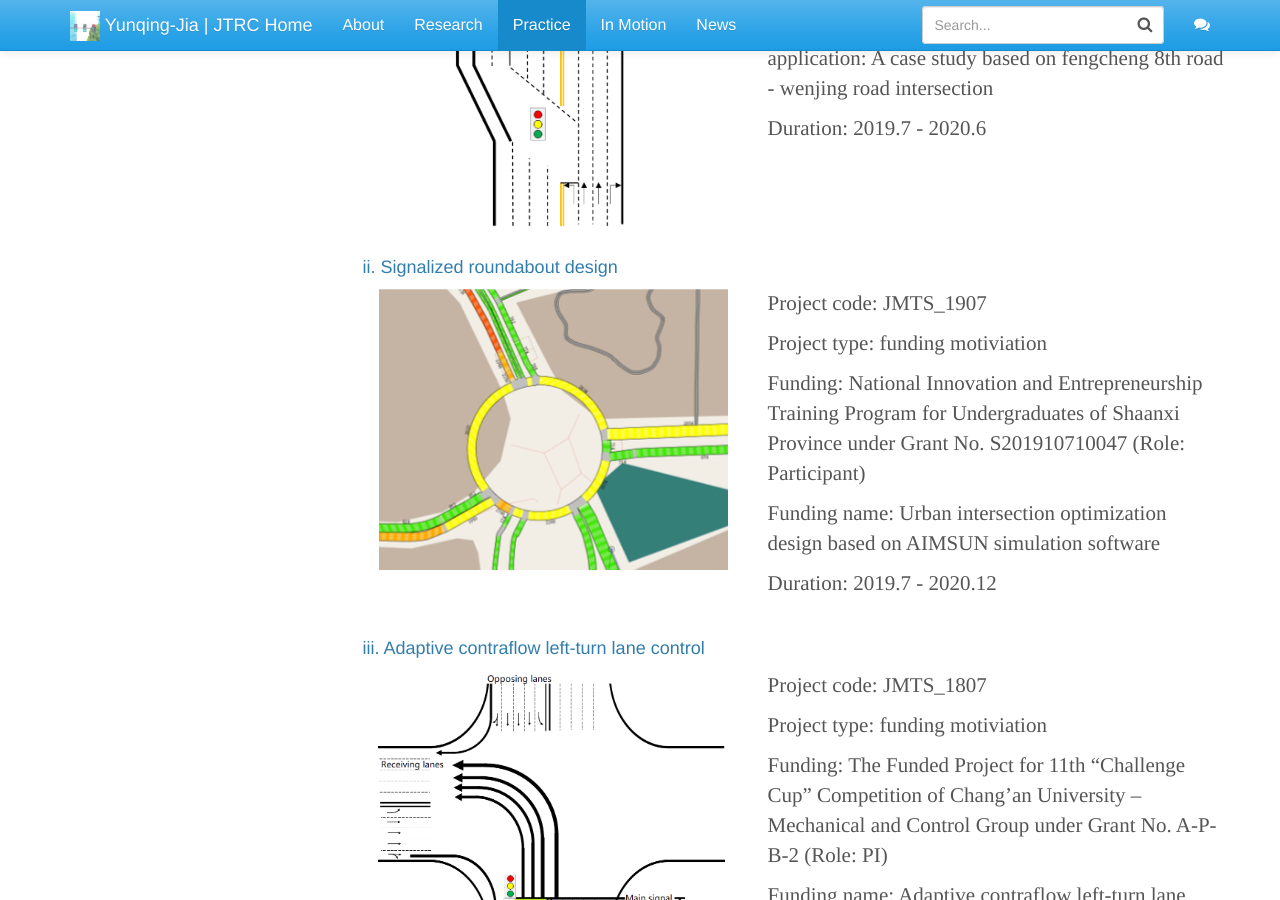
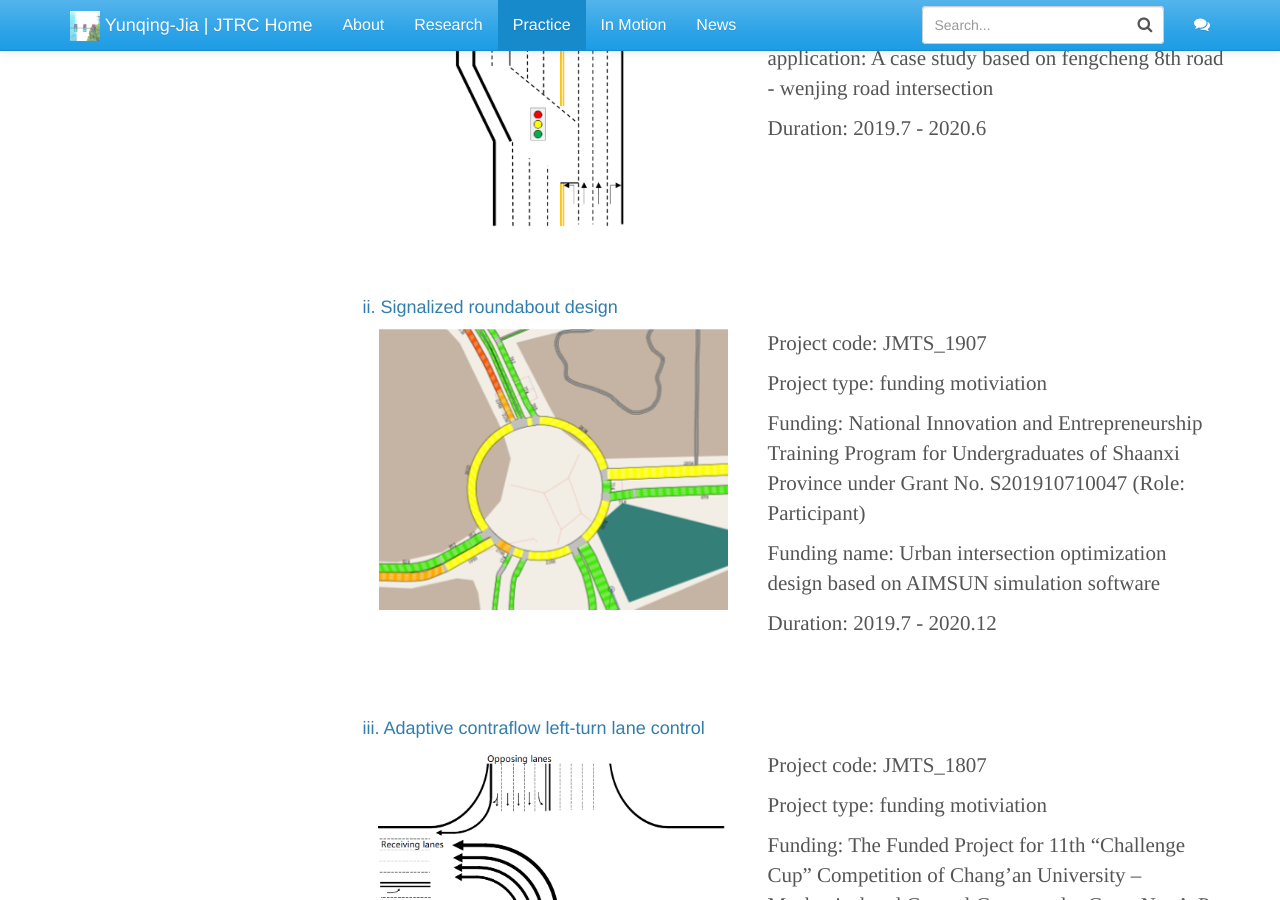
Before and after one commit to Yunqing-Jia/JTRC, a Jekyll site: the page built from _jmts/experience.md, in a window 1280 px wide and 900 px high, scrolled down 1113 px. Built offline with Jekyll 4.4.1, drawn with Linux system fonts in a browser that asks for light colours.

Commit message:
Update experience.md

```diff
--- a/_jmts/experience.md
+++ b/_jmts/experience.md
@@ -68,7 +68,7 @@ font-size:21px;
 </div>
 
 <a name="jmts_1907"/>
-<br>
+<br><br><br>
 
 #### ii. Signalized roundabout design
 
@@ -90,7 +90,7 @@ font-size:21px;
 </div>
 
 <a name="jmts_1807"/>
-<br>
+<br><br><br>
 
 #### iii. Adaptive contraflow left-turn lane control
 
@@ -145,7 +145,7 @@ font-size:21px;
 </div>
 
 <a name="jmts_2110"/>
-<br>
+<br><br><br>
 
 #### ii. Airline crew scheduling model
 
@@ -166,7 +166,7 @@ font-size:21px;
 </div>
 
 <a name="jmts_2204"/>
-<br>
+<br><br><br>
 
 #### iii. AGV scheduling strategy based on improved A star algorithm in unmanned warehouse
 
@@ -187,7 +187,7 @@ font-size:21px;
 </div>
 
 <a name="jmts_1802"/>
-<br>
+<br><br><br>
 
 ### IV. Intelligent transportation system component
 
```
